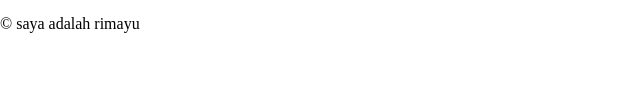
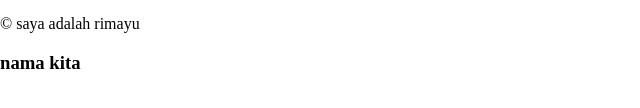
Before and after one commit to Syahrezaimamw/remotelocaltogithub, a plain HTML site: page index.html in a window 1280 px wide. Shown: the part 288-396 px from the top of the page, without its empty margins (0-640 px from the left). Drawn offline with Linux system fonts and the light colour scheme.

Commit message:
Update index.html

```diff
--- a/index.html
+++ b/index.html
@@ -27,6 +27,7 @@
         <span> &copy; saya adalah rimayu </span>
 
     </div>
+    <h3>nama kita</h3>
     <script src="script.js"></script>
 </body>
 </html>
```
